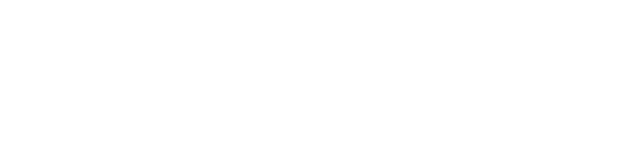
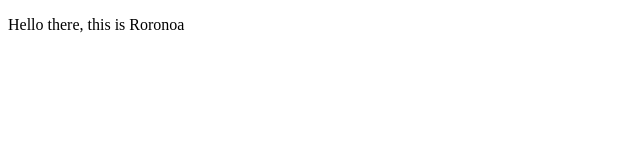
Before and after one commit to DileepHabile/demo-repo, a plain HTML site: page index.html in a window 1280 px wide. Shown: the whole page, without its empty margins (0-640 px from the left). Drawn offline with Linux system fonts and the light colour scheme.

Commit message:
added para

```diff
--- a/index.html
+++ b/index.html
@@ -6,6 +6,6 @@
     <title>Document</title>
 </head>
 <body>
-
+    <p>Hello there, this is Roronoa </p>
 </body>
 </html>
```
